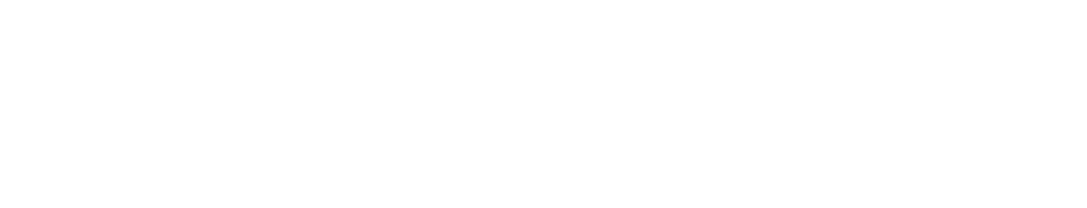
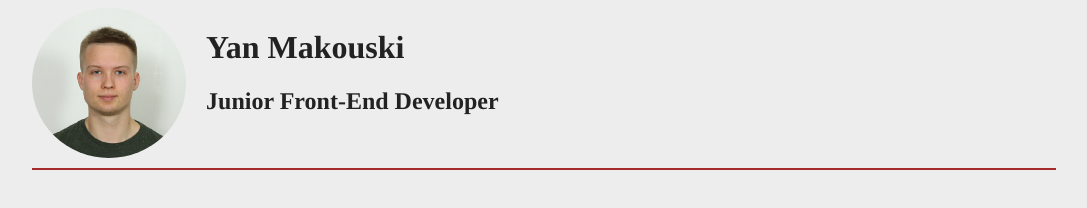
Before and after one commit to MakouskiYan/rsschool-codejam1-cv, a plain HTML site: page index.html in a window 1280 px wide. Shown: the whole page, without its empty margins (96-1183 px from the left). Drawn offline with Linux system fonts and the light colour scheme.

Commit message:
feat: Add header and photo of me

```diff
--- a/index.html
+++ b/index.html
@@ -2,15 +2,25 @@
 
 <head>
     <meta charset="utf-8">
-    <link rel="icon" href="favicon.ico" type="image/x-icon" />
-    <link rel="shortcut icon" href="favicon.ico" type="image/x-icon" />
+    <link rel="icon" href="images/favicon.ico" type="image/x-icon" />
+    <link rel="shortcut icon" href="images/favicon.ico" type="image/x-icon" />
     <link rel="stylesheet" href="style.css" type="text/css">
     <title>HIRE ME!</title>
 </head>
 
 <body>
     <header>
-        <div class="container"></div>
+        <div class="container">
+            <div id="photo">
+                <img src="images/me.png" alt="Photo of me" width="150px" height="150px">
+            </div>
+            <div id="name">
+                <h1>Yan Makouski</h1>
+                <h2>Junior Front-End Developer</h2>
+            </div>
+            <div class="clear"></div>
+            <div class="thickLine"></div>
+        </div>
 
     </header>
     <div class="main">
--- a/style.css
+++ b/style.css
@@ -1,6 +1,26 @@
+html, body {background: #ededed; font-family: 'Times', helvetica, arial, sans-serif; font-size: 16px; color: #222;}
+
 .container {
     width: 100%;
     max-width: 1024px;
     padding: 0 15px;
     margin: 0 auto;
 }
+#photo img{
+    border-radius: 50%;
+    width: 15%;
+    float: left;
+}
+#name{
+    float: right;
+    text-align: left;
+    width: 83%;
+    margin: auto 0;
+}
+.thickLine{
+    margin-top: 10px;
+    border-bottom: solid brown 2px;
+}
+.clear{
+    clear: both;
+}
```
Also changed, not shown: images/me.png (added).
